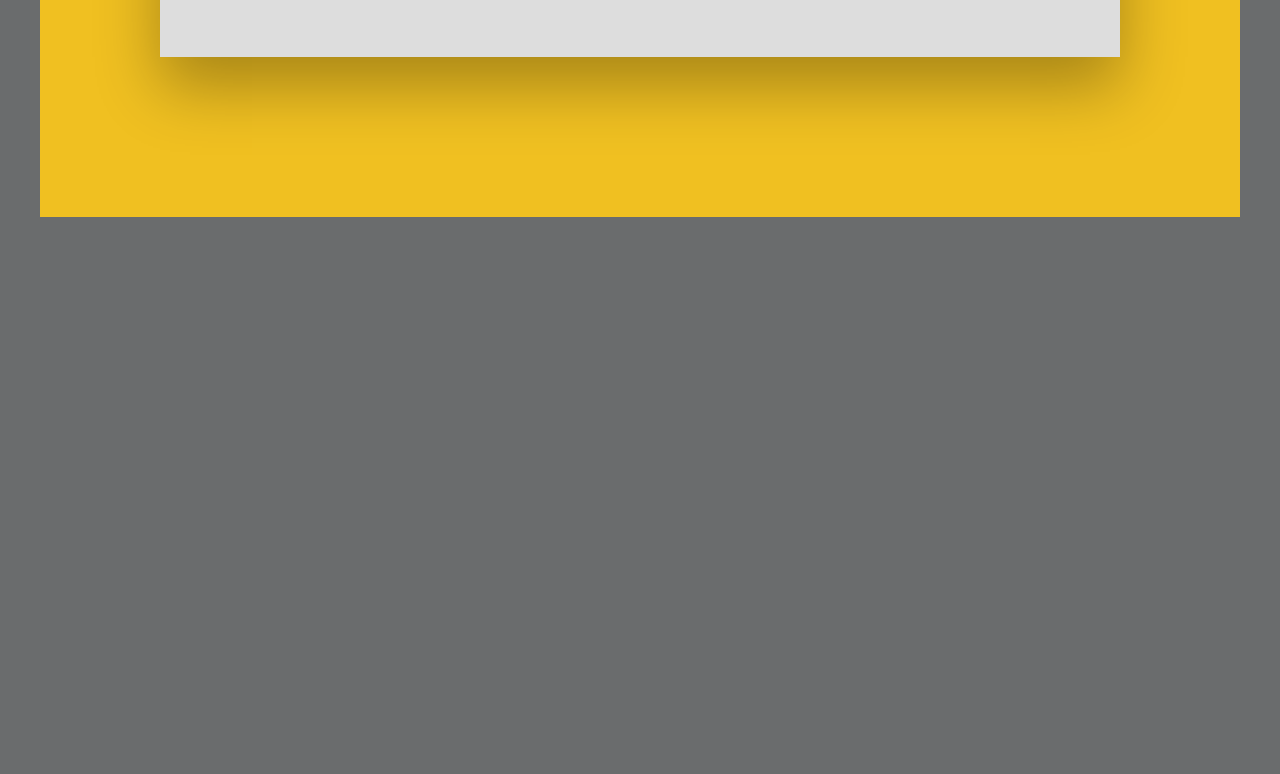
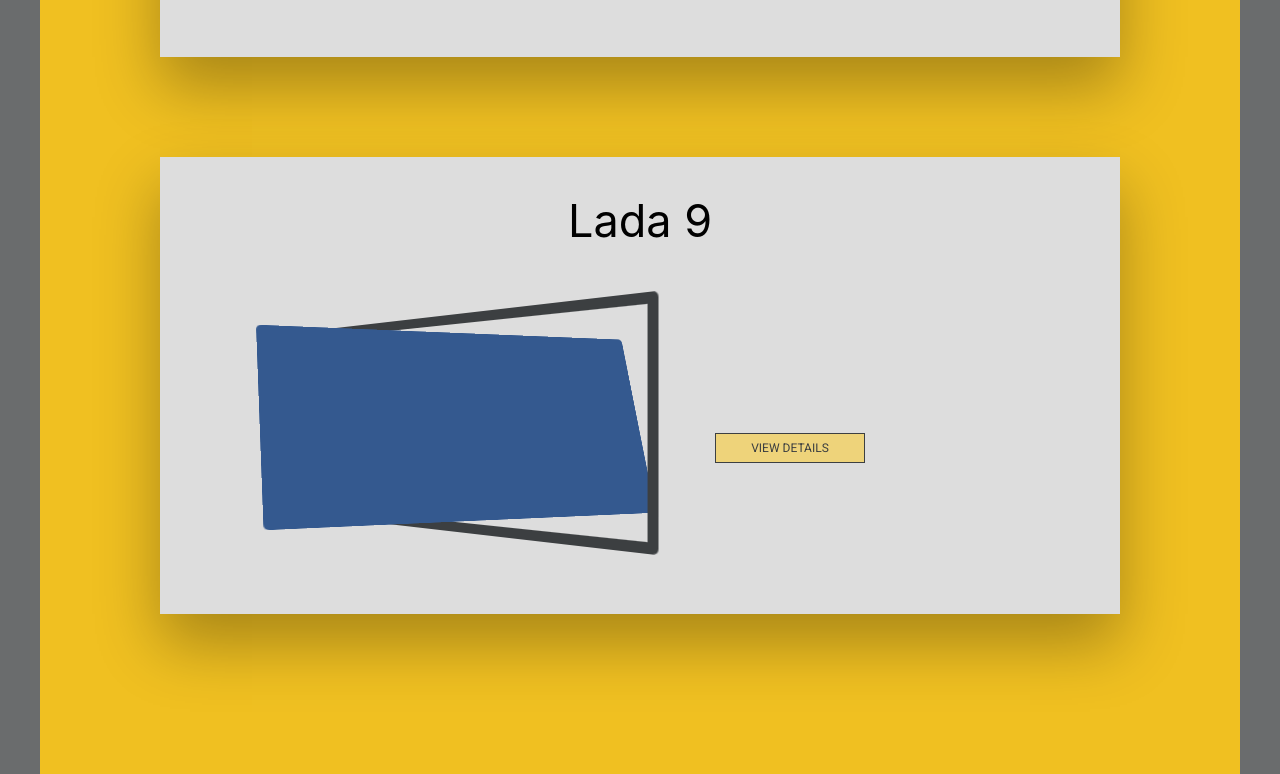
Before and after one commit to tetiana-murashova/portfolio, a React (Create React App) app: page / in a window 1280 px wide. Shown: the part 2172-2946 px from the top of the page. Before the commit the page ends 2389 px from the top, so only its background shows below. Built offline with nearby package versions, Linux system fonts and the light colour scheme.

Commit message:
loop in projects

```diff
--- a/src/components/Portfolio/Portfolio.js
+++ b/src/components/Portfolio/Portfolio.js
@@ -7,7 +7,10 @@ class Portfolio extends Component {
         super(props);
         this.state={
             cards: [
-                {name:'Redesign and development of "IT company" Website', tools :'HTML, CSS and JavaScript'},
+                   {name:'Redesign and development of "IT company" Website',
+                    tools :'HTML, CSS and JavaScript',
+                    link: 'http://ditec-solutions-front-page.tania-m.com'
+                },
                 {name: 'Audi', year:2020},
                 {name:'Lada 9', year: 2001}
             ],
@@ -19,8 +22,18 @@ class Portfolio extends Component {
         return (
             <div id="portfolio" className="portfolio--section__wrapper">
                 <h2 className="portfolio--section__title">{this.state.pageTitle}</h2>
-                <Project name={this.state.cards[0].name} tools={this.state.cards[0].tools} />
-                <Project name={this.state.cards[1].name} tools={this.state.cards[1].tools} />
+
+                {this.state.cards.map((card, index) => {
+                    return(
+                    <Project
+                    key={index}
+                    name={card.name}
+                    tools={card.tools}
+                    link={card.link}
+                    />
+                    )}
+                )}
+
             </div>
         );
     }
--- a/src/components/Portfolio/Project/Project.js
+++ b/src/components/Portfolio/Project/Project.js
@@ -10,7 +10,7 @@ class Project extends Component {
             <div className="portfolio--content__wrapper">
                 <h3 className="portfolio--content__title">{this.props.name}</h3>
                 <div className="portfolio--card-and-text">
-                    <a href="http://ditec-solutions-front-page.tania-m.com" target="_blank">
+                    <a href={this.props.link} target="_blank">
                         <div className="portfolio--card">
                             <div className="portfolio--card__frame portfolio--card__frame-left">
                                 <div className="portfolio--card__content portfolio--card__content-left">
@@ -23,7 +23,7 @@ class Project extends Component {
                         <p className="portfolio--text"> {this.props.tools} <br /><br /><br />
                         </p>
 
-                        <form className='my-form' action="http://ditec-solutions-front-page.tania-m.com"
+                        <form className='my-form' action={this.props.link}
                               method="get" target="_blank">
                             <button className="portfolio--view-detail-btn">
                                 VIEW DETAILS
```
